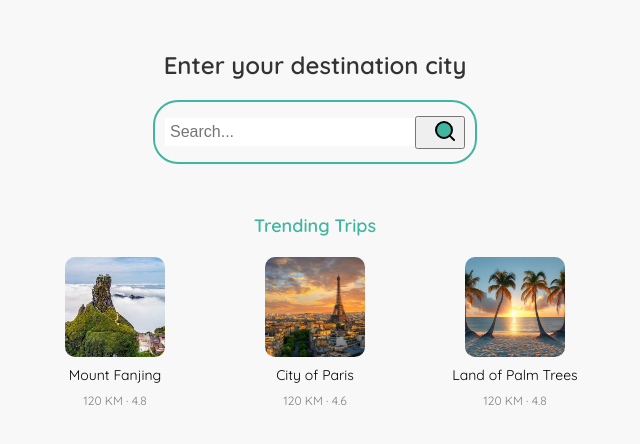
After one commit to AlexandraPit/Personalized-Trip-Planner, a Django app: page /destination/ in a window 1280 px wide. The commit adds this page. Shown: the top 444 px of the page, without its empty margins (325-965 px from the left). Run offline with Django 5.2, Linux system fonts and the light colour scheme.

Commit message:
home and destinations

```diff
--- /dev/null
+++ b/home/templates/home/destination.html
@@ -0,0 +1,222 @@
+<!DOCTYPE html>
+<html lang="en">
+<head>
+    <meta charset="UTF-8">
+    <meta name="viewport" content="width=device-width, initial-scale=1.0">
+    <title>Plan Your Trip</title>
+    {% load static %}
+    <link href="https://fonts.googleapis.com/css2?family=Quicksand:wght@400;600&display=swap" rel="stylesheet">
+    <style>
+        body {
+            font-family: 'Quicksand', sans-serif;
+            margin: 0;
+            padding: 0;
+            text-align: center;
+            background-color: #f8f8f8;
+        }
+
+        .search-container {
+            margin: 50px auto;
+        }
+        .search-container {
+            margin: 50px auto;
+        }
+
+        h1 {
+            font-size: 24px;
+            color: #333;
+            margin-bottom: 20px;
+        }
+
+        .search-bar {
+            display: inline-flex;
+            align-items: center;
+            border: 2px solid #40B59F;
+            border-radius: 25px;
+            padding: 10px;
+            width: 300px;
+            height: 40px;
+        }
+
+        .search-bar input {
+            border: none;
+            outline: none;
+            flex-grow: 1;
+            padding: 5px;
+            font-size: 16px;
+        }
+
+        .search-bar svg {
+            width: 24px;
+            height: 24px;
+            fill: #40B59F;
+            margin-left: 10px;
+        }
+
+
+        h1 {
+            font-size: 24px;
+            color: #333;
+            margin-bottom: 20px;
+        }
+
+        .trending-container {
+            margin-top: 50px;
+        }
+
+        .trending-title {
+            font-size: 18px;
+            color: #40B59F;
+            margin-bottom: 20px;
+        }
+
+        .carousel {
+            display: flex;
+            position: relative;
+            justify-content: center;
+            overflow: hidden;
+            width: 600px;
+            margin: 0 auto;
+        }
+
+        .carousel-wrapper {
+            display: flex;
+            transition: transform 0.5s ease-in-out;
+        }
+
+        .carousel-item {
+            flex: 0 0 calc(100% / 3);
+            text-align: center;
+        }
+
+        .carousel-item img {
+            width: 100px;
+            height: 100px;
+            border-radius: 10px;
+            object-fit: cover;
+        }
+
+        .carousel-item p {
+            font-size: 14px;
+            margin: 5px 0;
+        }
+
+        .carousel-item span {
+            font-size: 12px;
+            color: gray;
+        }
+
+        .carousel-arrow {
+            background-color: #40B59F;
+            color: white;
+            border: none;
+            padding: 10px;
+            border-radius: 50%;
+            cursor: pointer;
+            position: absolute;
+            top: 50%;
+            transform: translateY(-50%);
+            z-index: 10;
+        }
+
+        .carousel-arrow.left-arrow {
+            left: -40px;
+        }
+
+        .carousel-arrow.right-arrow {
+            right: -40px;
+        }
+    </style>
+</head>
+<body>
+    <div class="search-container">
+        <h1>Enter your destination city</h1>
+        <div class="search-bar">
+            <input type="text" placeholder="Search...">
+            <button class="search-button" onclick="goToNextPage()">
+            <svg xmlns="http://www.w3.org/2000/svg" width="24" height="24" viewBox="0 0 24 24" fill="none" stroke="currentColor" stroke-width="2" stroke-linecap="round" stroke-linejoin="round" class="feather feather-search">
+          <circle cx="11" cy="11" r="8"></circle>
+          <line x1="21" y1="21" x2="16.65" y2="16.65"></line>
+        </svg>
+      </button>
+        </div>
+    </div>
+
+    <div class="trending-container">
+        <h2 class="trending-title">Trending Trips</h2>
+
+        <div class="carousel">
+            <button class="carousel-arrow left-arrow" id="leftArrow">&lt;</button>
+            <div class="carousel-wrapper" id="carouselWrapper">
+
+                <div class="carousel-item">
+                    <img src="{% static 'images/mountFajing.jpg' %}" alt="Mount Fanjing">
+                    <p>Mount Fanjing</p>
+                    <span>120 KM · 4.8</span>
+                </div>
+                <div class="carousel-item">
+                    <img src="{% static 'images/paris.jpg' %}" alt="City of Paris">
+                    <p>City of Paris</p>
+                    <span>120 KM · 4.6</span>
+                </div>
+                <div class="carousel-item">
+                    <img src="{% static 'images/palm-trees.jpg' %}" alt="Land of Palm Trees">
+                    <p>Land of Palm Trees</p>
+                    <span>120 KM · 4.8</span>
+                </div>
+                <div class="carousel-item">
+                    <img src="{% static 'images/rome.jpeg' %}" alt="Rome">
+                    <p>Rome</p>
+                    <span>150 KM · 4.9</span>
+                </div>
+                <div class="carousel-item">
+                    <img src="{% static 'images/london.jpeg' %}" alt="London">
+                    <p>London</p>
+                    <span>200 KM · 4.7</span>
+                </div>
+                <div class="carousel-item">
+                    <img src="{% static 'images/tokyo.jpeg' %}" alt="Tokyo">
+                    <p>Tokyo</p>
+                    <span>300 KM · 4.9</span>
+                </div>
+            </div>
+            <button class="carousel-arrow right-arrow" id="rightArrow">&gt;</button>
+        </div>
+    </div>
+
+    <script>
+        const carouselWrapper = document.getElementById('carouselWrapper');
+        const leftArrow = document.getElementById('leftArrow');
+        const rightArrow = document.getElementById('rightArrow');
+
+        let currentIndex = 0;
+        const itemsToShow = 3;
+        const totalItems = document.querySelectorAll('.carousel-item').length;
+
+        function goToNextPage(){
+            window.location.href = "{% url 'userInput' %}";
+        }
+
+        const updateCarousel = () => {
+            const translateX = -(currentIndex * 100 / itemsToShow);
+            carouselWrapper.style.transform = `translateX(${translateX}%)`;
+        };
+
+        rightArrow.addEventListener('click', () => {
+            if (currentIndex + itemsToShow < totalItems) {
+                currentIndex += itemsToShow;
+                updateCarousel();
+            }
+        });
+
+        leftArrow.addEventListener('click', () => {
+            if (currentIndex - itemsToShow >= 0) {
+                currentIndex -= itemsToShow;
+                updateCarousel();
+            }
+        });
+
+        updateCarousel();
+    </script>
+</body>
+</html>
--- a/home/templates/home/homepage.html
+++ b/home/templates/home/homepage.html
@@ -57,7 +57,7 @@
     <div class="container">
         <h1 style="font-family: 'Quicksand', sans-serif;">Welcome to your</h1>
         <h2 style="font-family: 'Castoro Titling', serif;">Personalized Trip Planner</h2>
-        <a href="/start/" class="btn">Begin</a>
+        <a href="destination/" class="btn">Begin</a>
     </div>
 </body>
 </html>
--- a/home/views.py
+++ b/home/views.py
@@ -2,3 +2,7 @@ from django.shortcuts import render
 
 def homepage(request):
     return render(request, 'home/homepage.html')
+def destination(request):
+    return render(request, 'home/destination.html')
+def userInput(request):
+    return render(request, 'home/userInput.html')
--- a/trip_planner/urls.py
+++ b/trip_planner/urls.py
@@ -16,9 +16,13 @@ Including another URLconf
 """
 from django.contrib import admin
 from django.urls import path
+
+from home import views
 from home.views import homepage
 
 urlpatterns = [
     path('admin/', admin.site.urls),
     path('',homepage, name='homepage'),
+    path('destination/', views.destination, name='destination'),
+    path('userInput/', views.userInput, name='userInput'),
 ]
```
Also changed, not shown: home/templates/home/userInput.html (added, +93 -0 lines), static/images/london.jpeg (added), static/images/mountFajing.jpg (added), static/images/palm-trees.jpg (added), static/images/paris.jpg (added), static/images/rome.jpeg (added), static/images/tokyo.jpeg (added).
